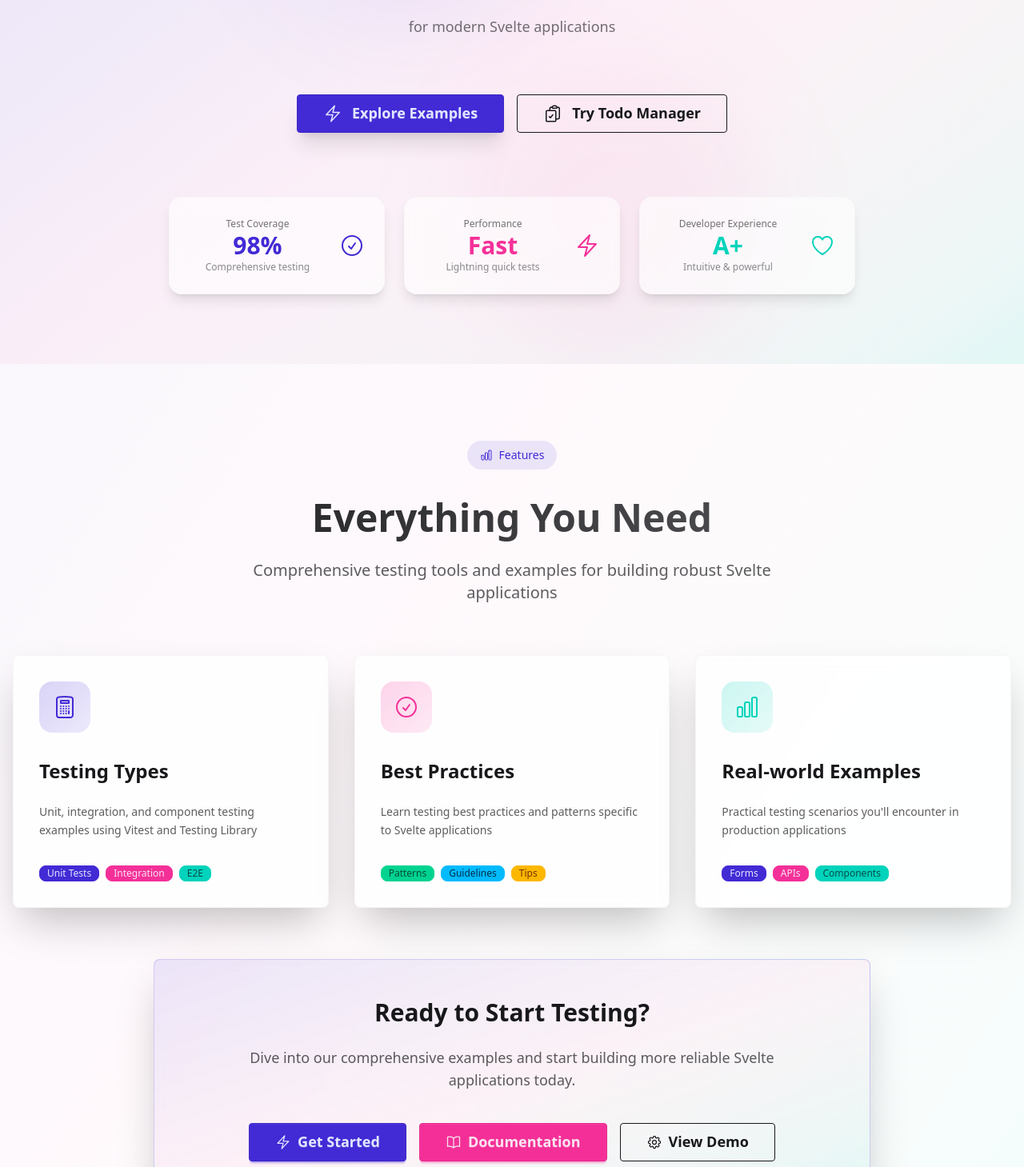
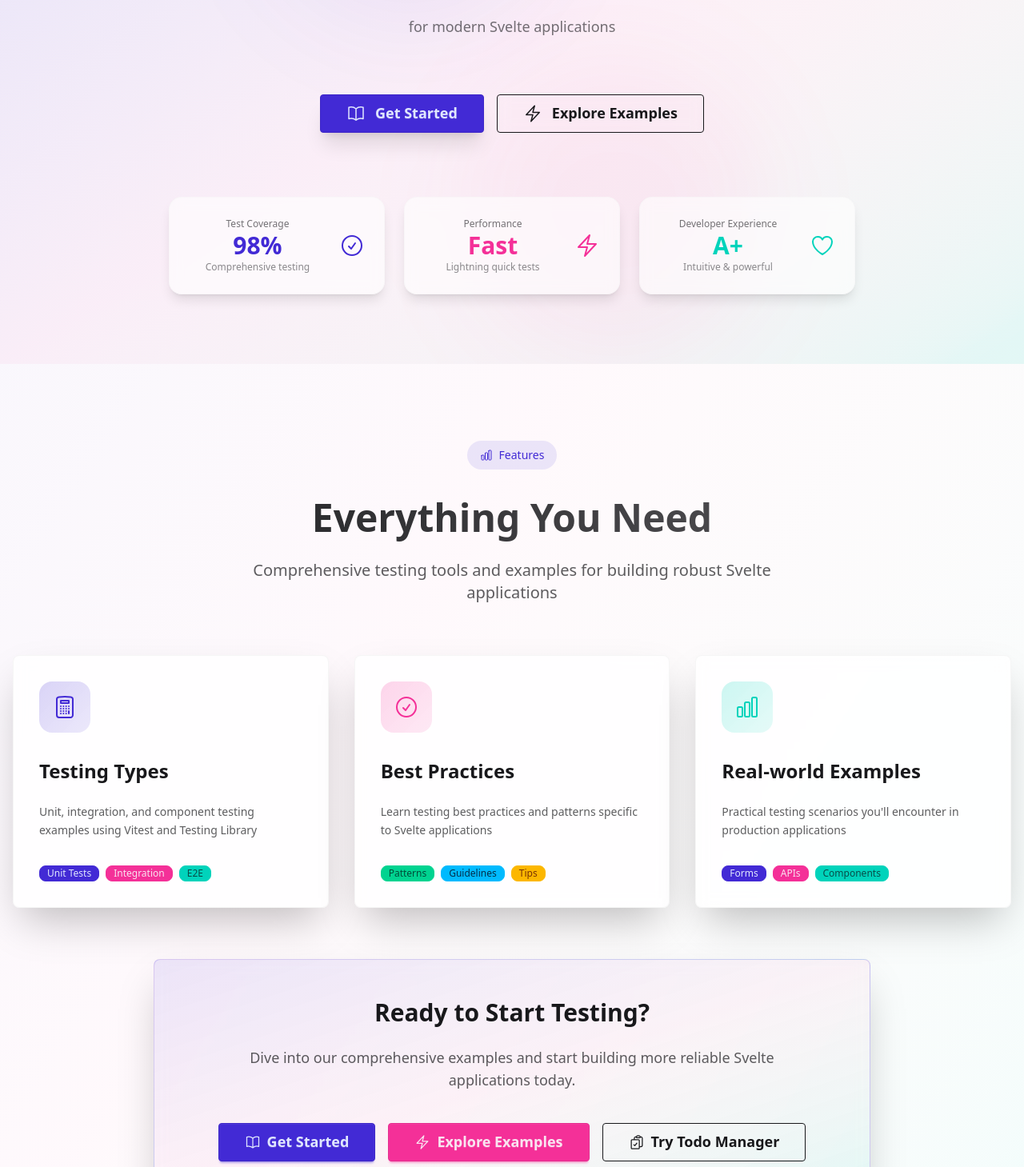
Before and after one commit to spences10/sveltest, a SvelteKit app: page / in a window 1280 px wide. Shown: the part 411-1870 px from the top of the page at 80% size. Built offline with nearby package versions, Linux system fonts and the light colour scheme.

Commit message:
refactor: update navigation links and icons in +page.svelte for improved user guidance and consistency

```diff
--- a/src/routes/+page.svelte
+++ b/src/routes/+page.svelte
@@ -7,7 +7,6 @@
 		Clipboard,
 		Heart,
 		LightningBolt,
-		Settings,
 	} from '$lib/icons';
 </script>
 
@@ -77,18 +76,18 @@
 					class="flex flex-col items-center justify-center gap-4 pt-8 sm:flex-row"
 				>
 					<a
+						href="/docs/getting-started"
+						class="btn btn-primary btn-lg gap-3 px-8 shadow-xl transition-all duration-300 hover:scale-105 hover:shadow-2xl"
+					>
+						<BookOpen class_names="h-6 w-6" />
+						Get Started
+					</a>
+					<a
 						href="/examples"
-						class="btn btn-primary btn-lg gap-3 px-8 shadow-xl transition-all duration-300 hover:scale-105 hover:shadow-2xl"
+						class="btn btn-outline btn-lg hover:bg-base-100/10 gap-3 px-8 backdrop-blur-sm transition-all duration-300"
 					>
 						<LightningBolt class_names="h-6 w-6" />
 						Explore Examples
-					</a>
-					<a
-						href="/todos"
-						class="btn btn-outline btn-lg hover:bg-base-100/10 gap-3 px-8 backdrop-blur-sm transition-all duration-300"
-					>
-						<Clipboard class_names="h-6 w-6" />
-						Try Todo Manager
 					</a>
 				</div>
 
@@ -283,25 +282,25 @@
 					</p>
 					<div class="flex flex-col justify-center gap-4 sm:flex-row">
 						<a
-							href="/examples"
+							href="/docs/getting-started"
 							class="btn btn-primary btn-lg gap-2 px-8"
 						>
-							<LightningBolt class_names="h-5 w-5" />
+							<BookOpen class_names="h-5 w-5" />
 							Get Started
 						</a>
 						<a
-							href="/docs"
+							href="/examples"
 							class="btn btn-secondary btn-lg gap-2 px-8"
 						>
-							<BookOpen class_names="h-5 w-5" />
-							Documentation
+							<LightningBolt class_names="h-5 w-5" />
+							Explore Examples
 						</a>
 						<a
 							href="/todos"
 							class="btn btn-outline btn-lg gap-2 px-8"
 						>
-							<Settings class_names="h-5 w-5" />
-							View Demo
+							<Clipboard class_names="h-5 w-5" />
+							Try Todo Manager
 						</a>
 					</div>
 				</div>
```
